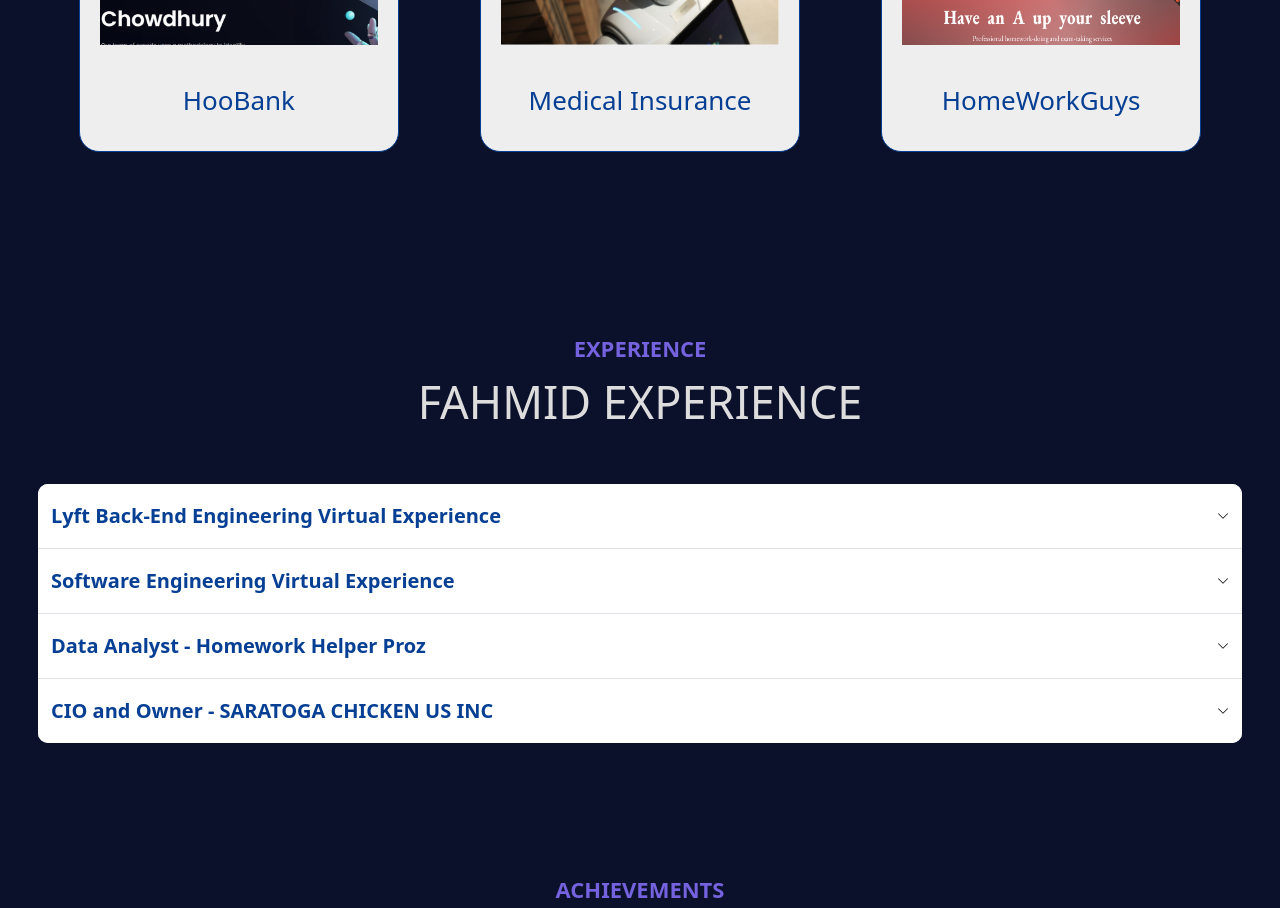
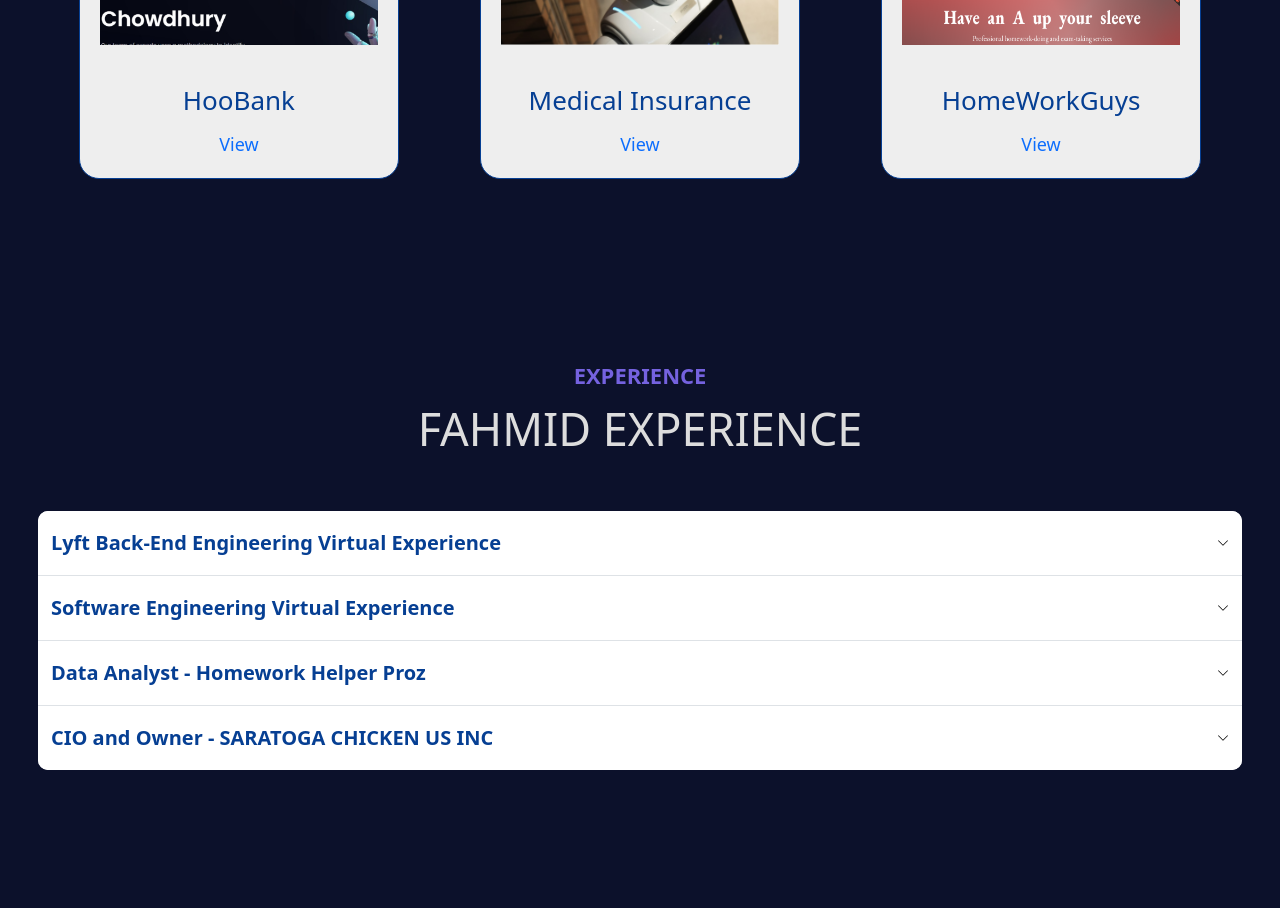
Before and after one commit to kiisi/md_fahmid_portfolio, a React (Create React App) app: page / in a window 1280 px wide. Shown: the part 1960-2868 px from the top of the page. Built offline with nearby package versions, Linux system fonts and the light colour scheme.

Commit message:
Added project links

```diff
--- a/src/components/Home/Projects/Projects.css
+++ b/src/components/Home/Projects/Projects.css
@@ -71,6 +71,18 @@
     font-size:2.6rem;
     color:#063F93;
 }
+.projects-logistics-card-caption-sub{
+    display:flex;
+    justify-content:center;
+}
+.projects-logistics-card-caption-sub a{
+    text-decoration: none;
+    font-size:1.8rem;
+    text-align:center;
+}
+.projects-logistics-card:hover .projects-logistics-card-caption-sub a{
+    color:#fff;
+}
 .projects-logistics-card:hover .projects-logistics-card-caption-main h1{
     color:#fff;
 }
--- a/src/components/Home/Projects/Projects.js
+++ b/src/components/Home/Projects/Projects.js
@@ -19,6 +19,8 @@
                         </div>
                         <div className="projects-logistics-card-caption">
                             <div className="projects-logistics-card-caption-main"><h1>HooBank</h1></div>
+                            <div className="projects-logistics-card-caption-sub"><a href="https://mohammad-famid-chowdhuryfintech.netlify.app/"target="_blank"rel="noreferrer">View</a></div>
+
                         </div>
                     </div>
                     <div className="projects-logistics-card">
@@ -27,6 +29,7 @@
                         </div>
                         <div className="projects-logistics-card-caption">
                             <div className="projects-logistics-card-caption-main"><h1>Medical Insurance</h1></div>
+                            <div className="projects-logistics-card-caption-sub"><a href="https://replit.com/@Mohammad-Fahmid/Medical-Insurance-Project"target="_blank"rel="noreferrer">View</a></div>
                         </div>
                     </div>
                     <div className="projects-logistics-card">
@@ -35,6 +38,7 @@
                         </div>
                         <div className="projects-logistics-card-caption">
                             <div className="projects-logistics-card-caption-main"><h1>HomeWorkGuys</h1></div>
+                            <div className="projects-logistics-card-caption-sub"><a href="https://mohammadfahmidchowdhuryproject.netlify.app/"target="_blank"rel="noreferrer">View</a></div>
                         </div>
                     </div>
 
```
